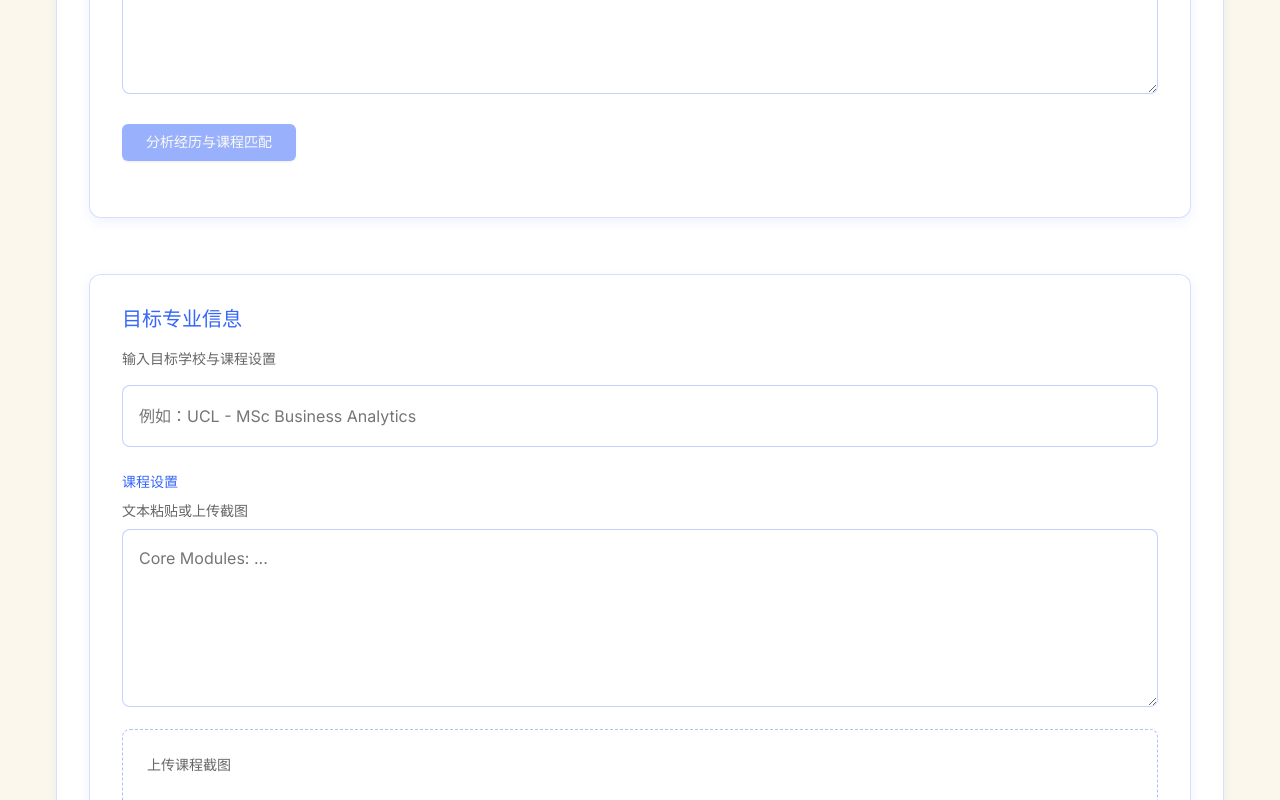
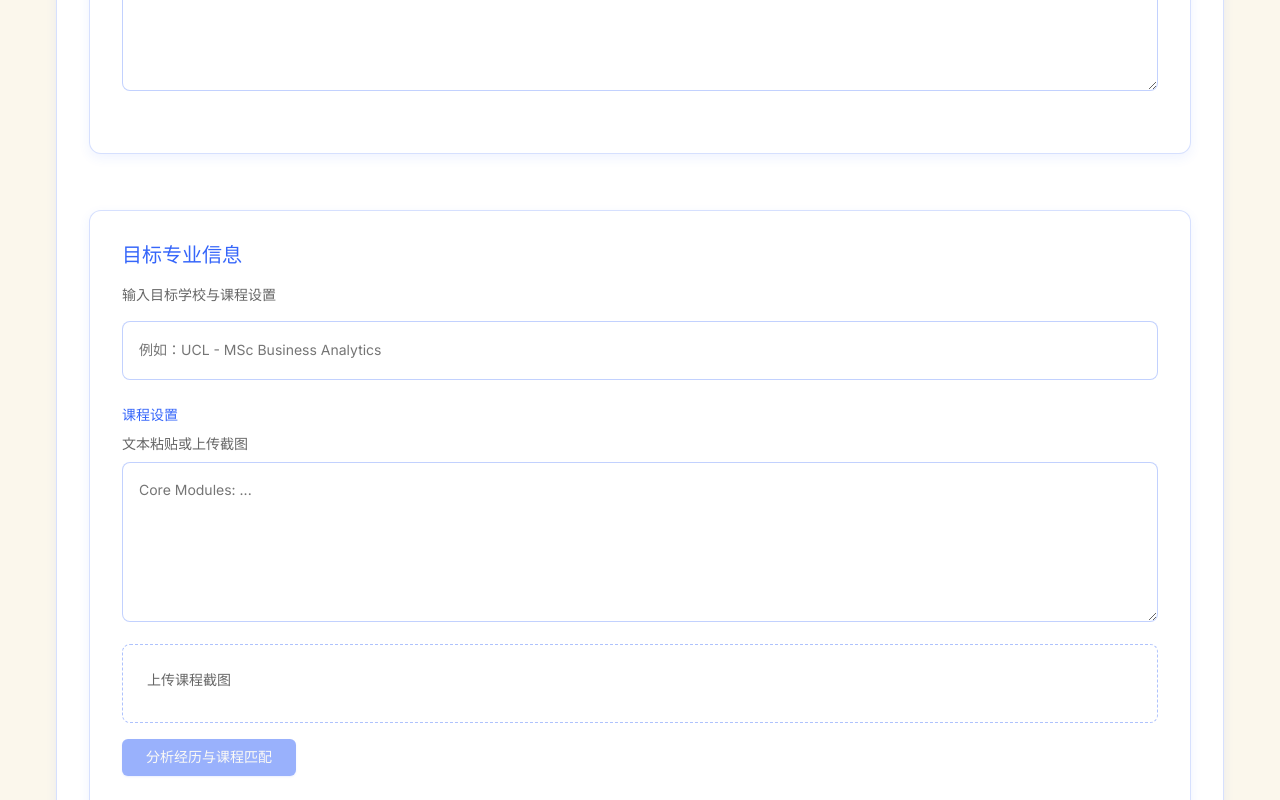
Before and after one commit to SteveJiangMutao/Personal-Statement-Write, a React (Create React App) app in the folder frontend/: page / in a window 1280 px wide. Shown: the part 940-1740 px from the top of the page. Built offline with nearby package versions, Linux system fonts and the light colour scheme; no server answers.

Commit message:
UI优化

```diff
--- a/frontend/src/App.css
+++ b/frontend/src/App.css
@@ -129,7 +129,7 @@ select {
   border: 1px solid rgba(54, 102, 250, 0.3);
   border-radius: 8px;
   background-color: #ffffff;
-  font-size: var(--font-size-base);
+  font-size: var(--font-size-sm);
   line-height: var(--line-height-relaxed);
   color: #1e293b;
   transition: all 0.2s ease;
--- a/frontend/src/App.js
+++ b/frontend/src/App.js
@@ -531,7 +531,6 @@ function App() {
                     <div className="form-group" style={{ marginTop: '1rem' }}>
                       <label>或手动输入课外经历：</label>
                       <textarea
-                        className="small-text"
                         value={manualExperiences}
                         onChange={(e) => setManualExperiences(e.target.value)}
                         placeholder="例如：实习：XX公司，数据分析实习生，2023.06-2023.09，负责数据清洗..."
@@ -539,21 +538,6 @@ function App() {
                       />
                     </div>
 
-                    {/* Analyze experiences button */}
-                    <div className="form-group">
-                      <button
-                        className="button"
-                        onClick={handleAnalyzeExperiences}
-                        disabled={isAnalyzing || !targetSchoolName || (!materialFile && !manualExperiences.trim())}
-                      >
-                        {isAnalyzing ? (
-                          <>
-                            <span className="spinner"></span>
-                            分析中...
-                          </>
-                        ) : '分析经历与课程匹配'}
-                      </button>
-                    </div>
 
                     {/* Analysis results display */}
                     {analysisResults.researchInsights && (
@@ -647,6 +631,22 @@ function App() {
                           )}
                         </label>
                       </div>
+
+                    {/* Analyze experiences button */}
+                    <div className="form-group" style={{ marginTop: '1rem' }}>
+                      <button
+                        className="button"
+                        onClick={handleAnalyzeExperiences}
+                        disabled={isAnalyzing || !targetSchoolName || (!materialFile && !manualExperiences.trim())}
+                      >
+                        {isAnalyzing ? (
+                          <>
+                            <span className="spinner"></span>
+                            分析中...
+                          </>
+                        ) : '分析经历与课程匹配'}
+                      </button>
+                    </div>
                     </div>
                   </div>
                 </div>
```
